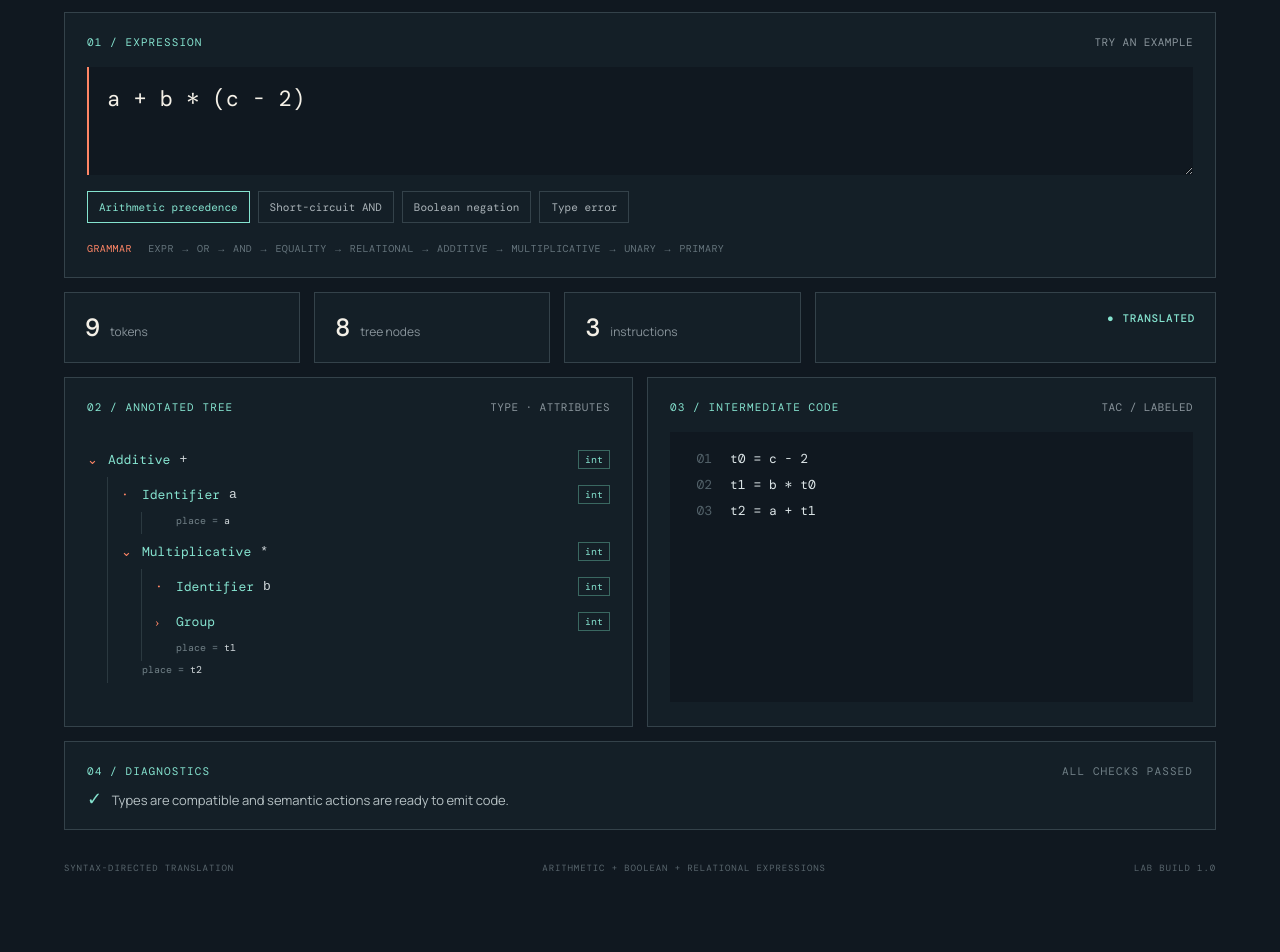
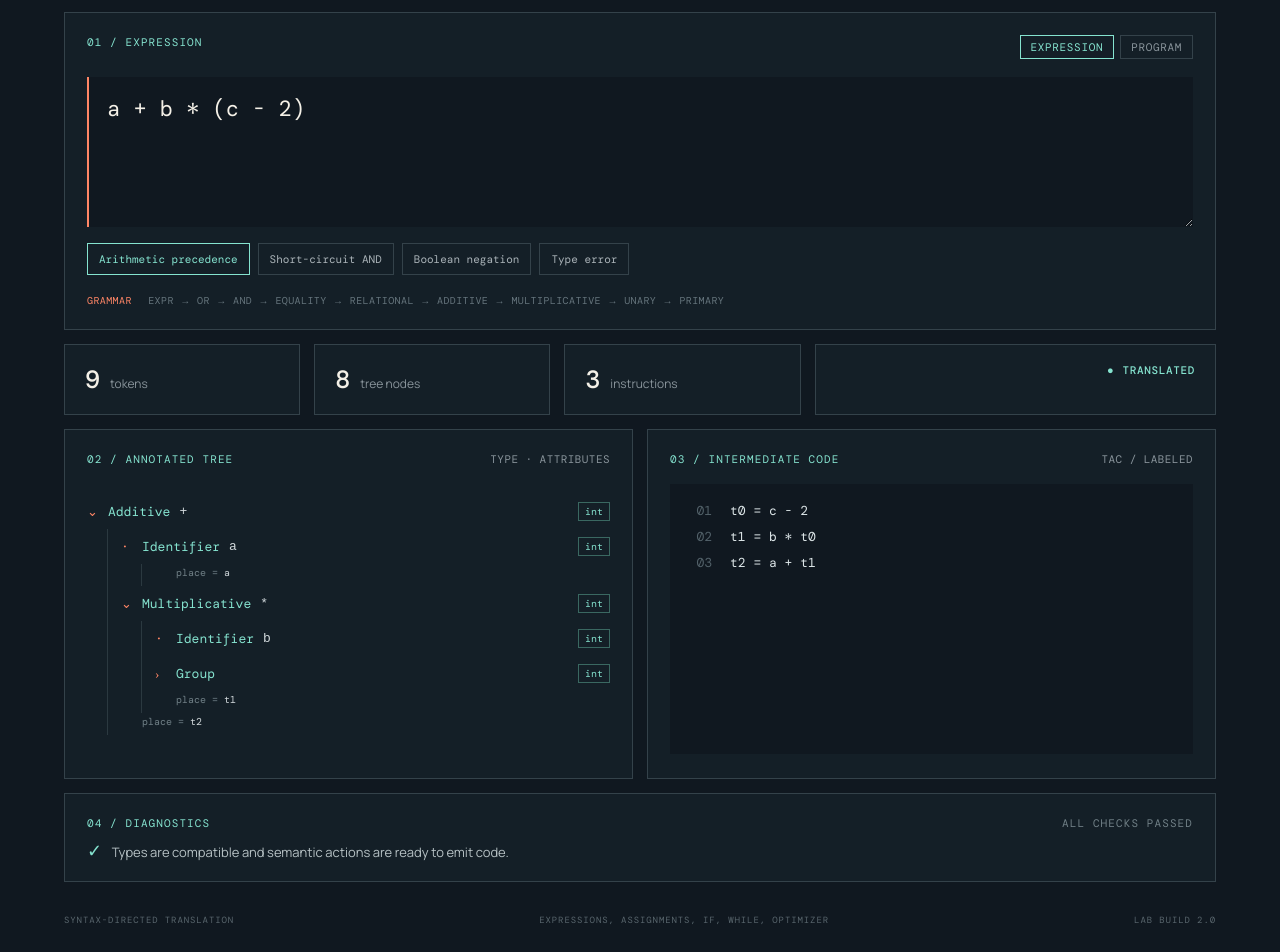
Before and after one commit to anubhav-kayal/Compiler-Lab-Project, a React (Vite) app: page / in a window 1280 px wide. Shown: the part 507-1459 px from the top of the page. Before the commit the page ends 1407 px from the top, so only its background shows below. Built offline with nearby package versions, Linux system fonts and the light colour scheme.

Commit message:
docs: document statements, optimizer and CLI; add mode switch to UI

```diff
--- a/src/App.tsx
+++ b/src/App.tsx
@@ -1,5 +1,6 @@
 import { useMemo, useState } from 'react'
-import { translate } from './compiler'
+import { translate, translateProgram } from './compiler'
+import { samplePrograms } from './compiler/programs'
 import type { AnnotatedNode, TranslationResult } from './compiler'
 
 const examples = [
@@ -8,6 +9,8 @@ const examples = [
   { label: 'Boolean negation', value: '!(a >= b || flag)' },
   { label: 'Type error', value: 'true + 2' },
 ]
+
+const programExamples = samplePrograms.map(({ label, source }) => ({ label, value: source }))
 
 function TreeNode({ node, depth = 0 }: { node: AnnotatedNode; depth?: number }) {
   const [open, setOpen] = useState(depth < 2)
@@ -30,10 +33,20 @@ function TreeNode({ node, depth = 0 }: { node: AnnotatedNode; depth?: number })
 }
 
 function App() {
+  const [mode, setMode] = useState<'expression' | 'program'>('expression')
+  const [optimized, setOptimized] = useState(true)
   const [source, setSource] = useState(examples[0].value)
   const [selectedExample, setSelectedExample] = useState(examples[0].label)
-  const result: TranslationResult = useMemo(() => translate(source), [source])
+  const result: TranslationResult = useMemo(() => mode === 'program' ? translateProgram(source) : translate(source), [source, mode])
+  const choices = mode === 'program' ? programExamples : examples
+  const shownCode = mode === 'program' && optimized && result.optimizedCode !== undefined ? result.optimizedCode : result.formattedCode
+  const shownCount = mode === 'program' && optimized && result.optimizedInstructions ? result.optimizedInstructions.length : result.instructions.length
+  const switchMode = (next: 'expression' | 'program') => {
+    const first = (next === 'program' ? programExamples : examples)[0]
+    setMode(next); setSource(first.value); setSelectedExample(first.label)
+  }
   const error = result.diagnostics.find(d => d.severity === 'error')
+  const warning = result.diagnostics.find(d => d.severity === 'warning')
   return <main className="app-shell">
     <header className="topbar">
       <div className="brand"><span className="brand-mark">λ</span><span>SDT <em>lab</em></span></div>
@@ -46,24 +59,24 @@ function App() {
     </section>
     <section className="workspace">
       <div className="input-card panel">
-        <div className="panel-heading"><span>01 / expression</span><span className="hint">Try an example</span></div>
-        <textarea value={source} onChange={event => setSource(event.target.value)} aria-label="Expression input" spellCheck={false} />
-        <div className="example-strip">{examples.map(example => <button key={example.label} className={selectedExample === example.label ? 'active' : ''} onClick={() => { setSource(example.value); setSelectedExample(example.label) }}>{example.label}</button>)}</div>
+        <div className="panel-heading"><span>01 / {mode}</span><span className="mode-switch"><button className={mode === 'expression' ? 'active' : ''} onClick={() => switchMode('expression')}>Expression</button><button className={mode === 'program' ? 'active' : ''} onClick={() => switchMode('program')}>Program</button></span></div>
+        <textarea value={source} onChange={event => setSource(event.target.value)} aria-label="Source input" spellCheck={false} />
+        <div className="example-strip">{choices.map(example => <button key={example.label} className={selectedExample === example.label ? 'active' : ''} onClick={() => { setSource(example.value); setSelectedExample(example.label) }}>{example.label}</button>)}</div>
         <div className="grammar-note"><span>GRAMMAR</span> Expr → Or → And → Equality → Relational → Additive → Multiplicative → Unary → Primary</div>
       </div>
       <div className="summary-row">
         <div className="stat panel"><b>{result.tokens.filter(token => token.kind !== 'eof').length}</b><span>tokens</span></div>
         <div className="stat panel"><b>{result.tree ? countNodes(result.tree) : '—'}</b><span>tree nodes</span></div>
-        <div className="stat panel"><b>{result.instructions.length || '—'}</b><span>instructions</span></div>
+        <div className="stat panel"><b>{shownCount || '—'}</b><span>instructions</span></div>
         <div className={`compile-state panel ${result.success ? 'ok' : 'bad'}`}><span>{result.success ? '●' : '×'}</span><b>{result.success ? 'translated' : 'needs attention'}</b></div>
       </div>
       <div className="results-grid">
         <section className="panel tree-panel"><div className="panel-heading"><span>02 / annotated tree</span><span className="legend">type · attributes</span></div>{result.tree ? <div className="tree-view"><TreeNode node={result.tree} /></div> : <EmptyState text="A valid tree will appear here." />}</section>
-        <section className="panel code-panel"><div className="panel-heading"><span>03 / intermediate code</span><span className="legend">TAC / labeled</span></div>{result.formattedCode ? <pre className="code-view">{result.formattedCode.split('\n').map((line, index) => <div key={index}><span className="line-no">{String(index + 1).padStart(2, '0')}</span><span className={line.endsWith(':') ? 'label-line' : line.startsWith('if') ? 'branch-line' : ''}>{line}</span></div>)}</pre> : <EmptyState text="Generate code by fixing the expression." />}</section>
+        <section className="panel code-panel"><div className="panel-heading"><span>03 / intermediate code</span><span className="legend">{mode === 'program' ? <label className="opt-toggle"><input type="checkbox" checked={optimized} onChange={event => setOptimized(event.target.checked)} /> optimized ({result.instructions.length} → {result.optimizedInstructions?.length ?? '—'})</label> : 'TAC / labeled'}</span></div>{shownCode ? <pre className="code-view">{shownCode.split('\n').map((line, index) => <div key={index}><span className="line-no">{String(index + 1).padStart(2, '0')}</span><span className={line.endsWith(':') ? 'label-line' : line.startsWith('if') ? 'branch-line' : ''}>{line}</span></div>)}</pre> : <EmptyState text="Generate code by fixing the expression." />}</section>
       </div>
-      <section className={`diagnostics panel ${error ? 'has-error' : ''}`}><div className="panel-heading"><span>04 / diagnostics</span><span>{error ? 'semantic or syntax error' : 'all checks passed'}</span></div>{error ? <p><strong>!</strong> {error.message} <small>characters {error.start}–{error.end}</small></p> : <p><strong>✓</strong> Types are compatible and semantic actions are ready to emit code.</p>}</section>
+      <section className={`diagnostics panel ${error ? 'has-error' : ''}`}><div className="panel-heading"><span>04 / diagnostics</span><span>{error ? 'semantic or syntax error' : 'all checks passed'}</span></div>{error ? <p><strong>!</strong> {error.message} <small>characters {error.start}–{error.end}</small></p> : <p><strong>✓</strong> Types are compatible and semantic actions are ready to emit code.{warning && <small>{warning.message}</small>}</p>}</section>
     </section>
-    <footer><span>SYNTAX-DIRECTED TRANSLATION</span><span>Arithmetic + Boolean + relational expressions</span><span>lab build 1.0</span></footer>
+    <footer><span>SYNTAX-DIRECTED TRANSLATION</span><span>Expressions, assignments, if, while, optimizer</span><span>lab build 2.0</span></footer>
   </main>
 }
 
```
Also changed, not shown: src/styles.css, 1 other file (tests, documents, lock files or other folders).
